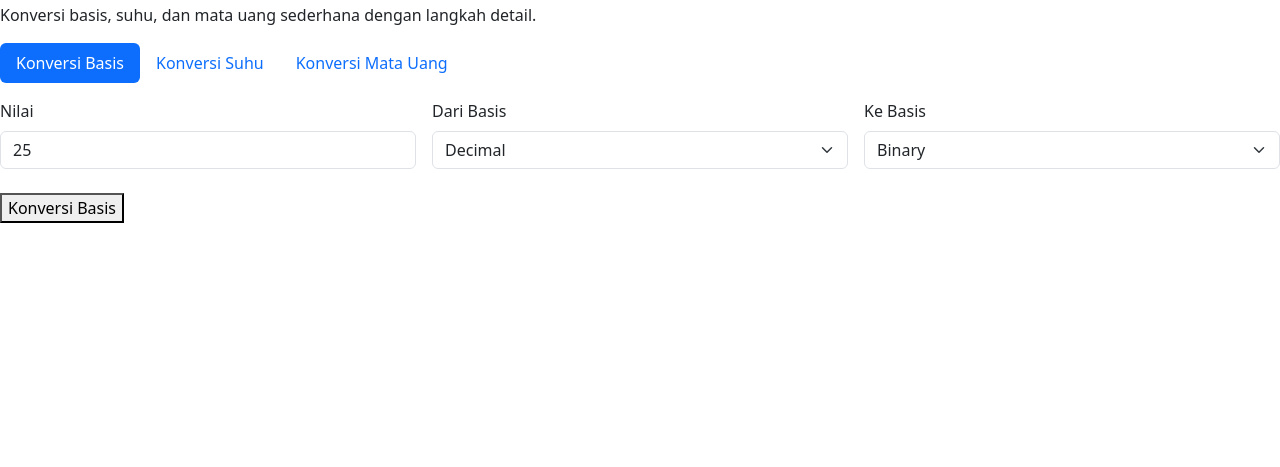
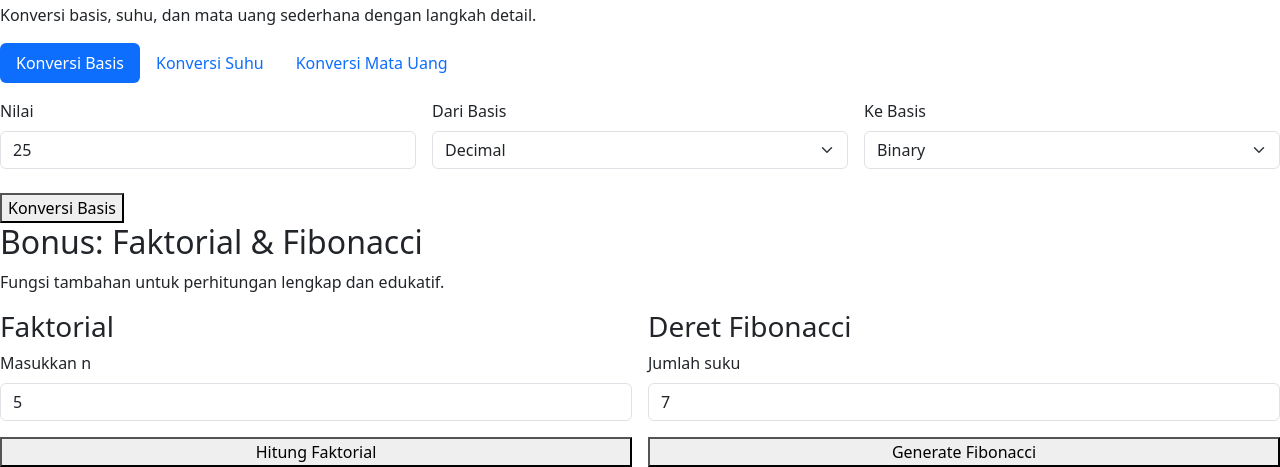
Before and after one commit to dodi397/Kalkulator-Canggih, a Flask app: page / in a window 1280 px wide. Shown: the part 1064-1531 px from the top of the page. Before the commit the page ends 1287 px from the top, so only its background shows below. Run offline with Flask 3, Linux system fonts and the light colour scheme.

Commit message:
Menambahkan fitur bonus untuk menghitung faktorial dan menghasilkan deret fibonacci dengan input nilai dan tombol perhitungan pada masing-masing bagian

```diff
--- a/templates/base.html
+++ b/templates/base.html
@@ -279,3 +279,33 @@
               </div>
             </div>
           </div>
+
+          <div id="tab-bonus" class="tab-panel">
+            <div class="panel-card">
+              <div class="panel-head">
+                <div>
+                  <h2>Bonus: Faktorial & Fibonacci</h2>
+                  <p>Fungsi tambahan untuk perhitungan lengkap dan edukatif.</p>
+                </div>
+              </div>
+
+              <div class="row g-3">
+                <div class="col-lg-6">
+                  <div class="mini-card">
+                    <h3>Faktorial</h3>
+                    <label class="form-label">Masukkan n</label>
+                    <input id="factN" type="number" min="0" max="200" class="form-control calc-input" value="5">
+                    <button id="calcFactorial" class="primary-btn mt-3 w-100" type="button">Hitung Faktorial</button>
+                  </div>
+                </div>
+                <div class="col-lg-6">
+                  <div class="mini-card">
+                    <h3>Deret Fibonacci</h3>
+                    <label class="form-label">Jumlah suku</label>
+                    <input id="fibN" type="number" min="1" max="1000" class="form-control calc-input" value="7">
+                    <button id="calcFibonacci" class="primary-btn mt-3 w-100" type="button">Generate Fibonacci</button>
+                  </div>
+                </div>
+              </div>
+            </div>
+          </div>
```
